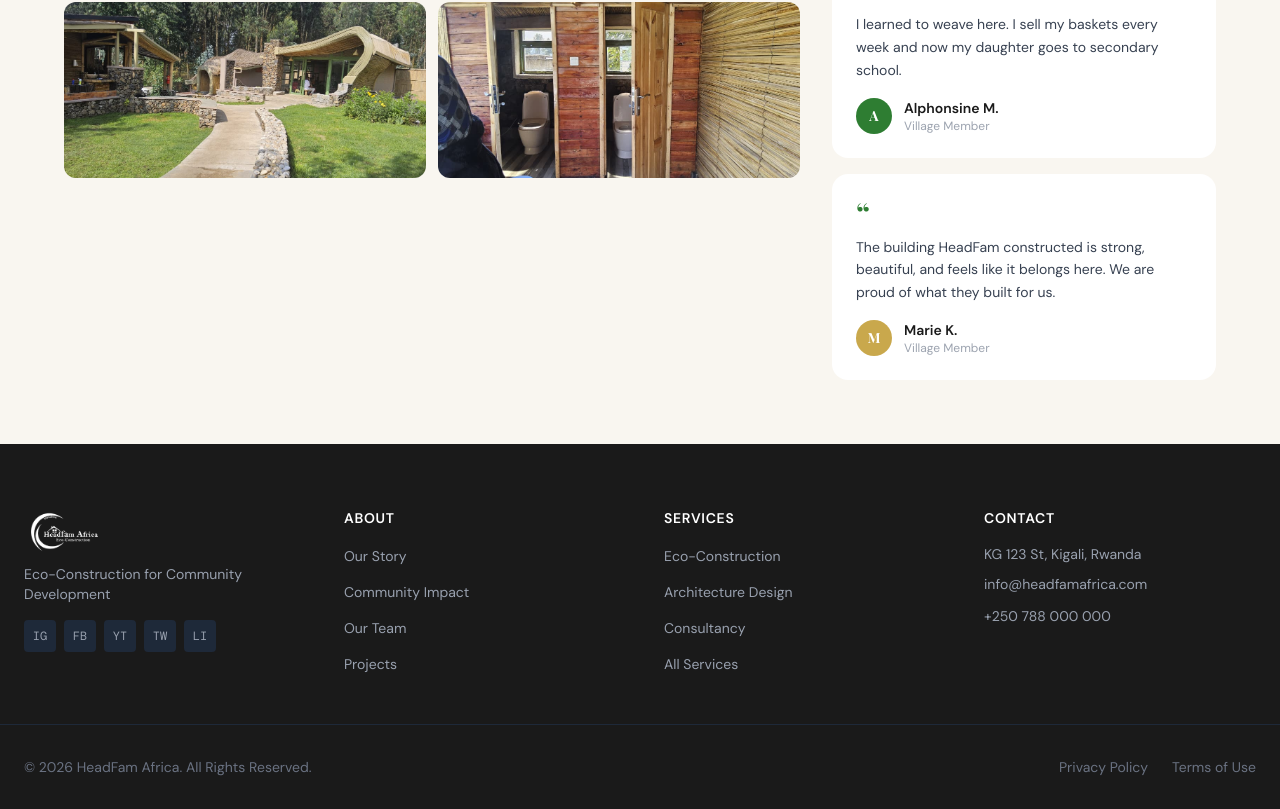
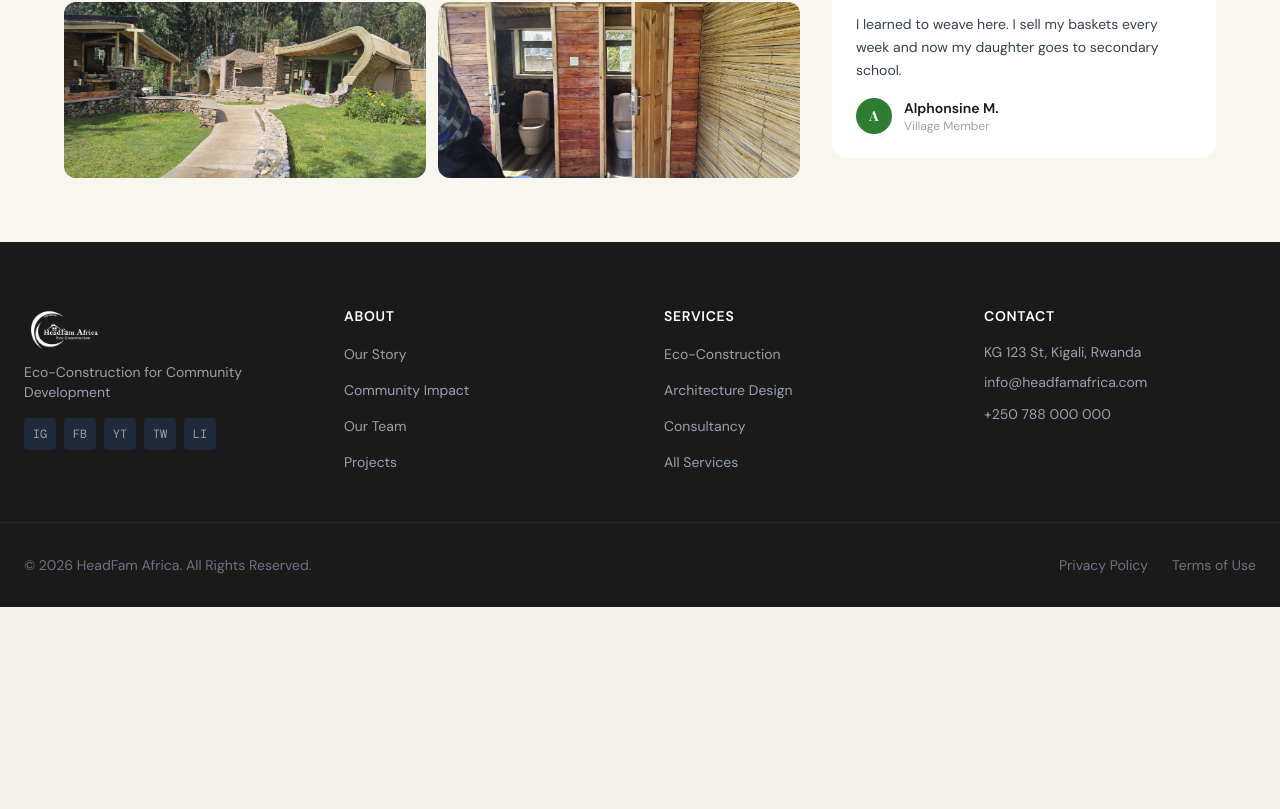
Before and after one commit to muhorakeye/Headfam, a React (Vite) app: page /projects/kinigi-womens-village in a window 1280 px wide. Shown: the part 4368-5177 px from the top of the page. After the commit the page ends 4975 px from the top, so only its background shows below. Built offline with nearby package versions, Linux system fonts and the light colour scheme.

Commit message:
fix(kwv): remove Marie K. testimonial card from KWVGallery

```diff
--- a/src/components/sections/Projects/kinigiWomensVillage/KWVGallery.tsx
+++ b/src/components/sections/Projects/kinigiWomensVillage/KWVGallery.tsx
@@ -220,50 +220,6 @@ export default function KWVGallery() {
               </div>
             </div>
 
-            {/* Card 2 */}
-            <div className="bg-white rounded-2xl p-6">
-              <p
-                className="text-3xl font-black leading-none mb-2"
-                style={{ color: '#2E7D32', fontFamily: '"Playfair Display", serif' }}
-              >
-                &ldquo;
-              </p>
-              <p
-                className="text-sm leading-relaxed mb-4"
-                style={{ color: '#374151', fontFamily: '"DM Sans", sans-serif' }}
-              >
-                The building HeadFam constructed is strong, beautiful, and feels like it belongs
-                here. We are proud of what they built for us.
-              </p>
-              <div className="flex items-center gap-3">
-                <div
-                  className="w-9 h-9 rounded-full flex items-center justify-center flex-shrink-0"
-                  style={{ backgroundColor: '#C9A84C' }}
-                >
-                  <span
-                    className="text-white font-black text-sm"
-                    style={{ fontFamily: '"Playfair Display", serif' }}
-                  >
-                    M
-                  </span>
-                </div>
-                <div>
-                  <p
-                    className="text-sm font-bold"
-                    style={{ color: '#1a1a1a', fontFamily: '"DM Sans", sans-serif' }}
-                  >
-                    Marie K.
-                  </p>
-                  <p
-                    className="text-xs"
-                    style={{ color: '#9ca3af', fontFamily: '"DM Sans", sans-serif' }}
-                  >
-                    Village Member
-                  </p>
-                </div>
-              </div>
-            </div>
-
           </div>
         </motion.div>
 
```
